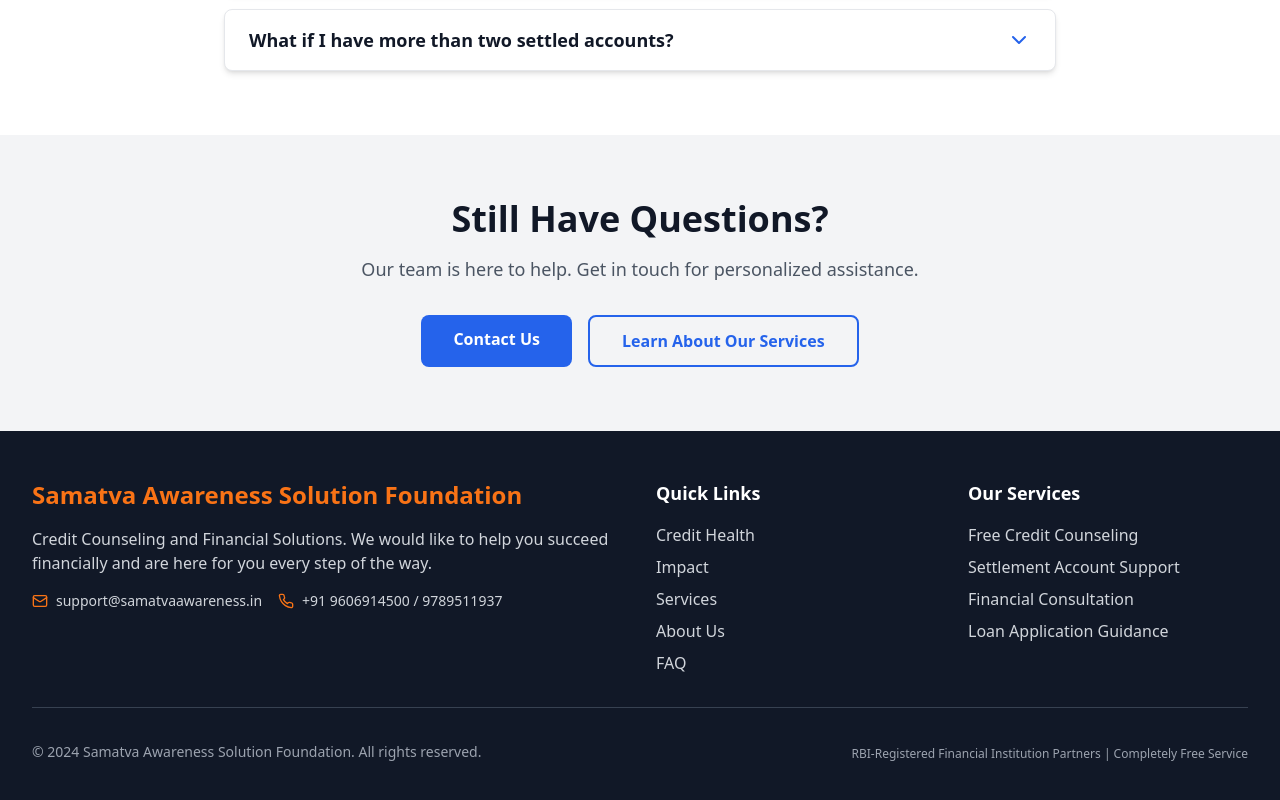
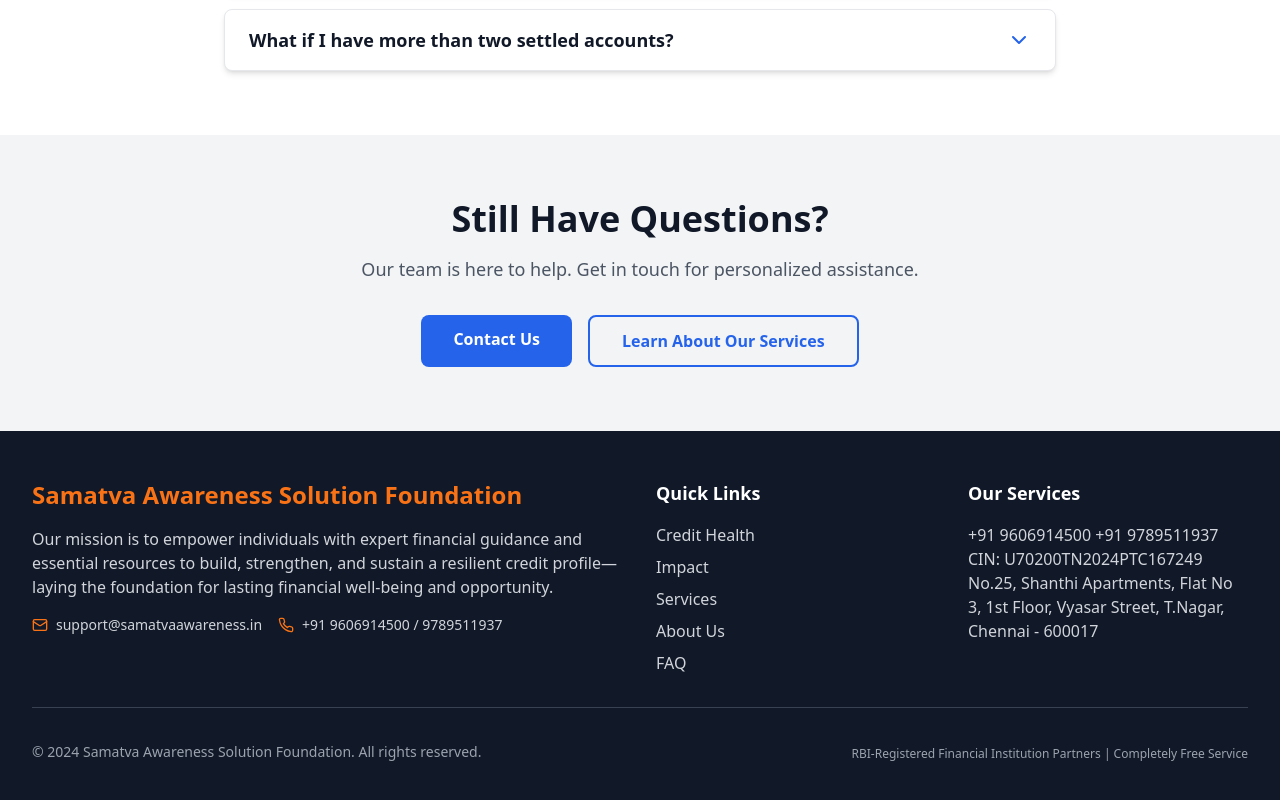
Before and after one commit to GreeseGilbertVijay/soiltecwebsite, a React (Vite) app: page /faq in a window 1280 px wide. Shown: the part 1049-1849 px from the top of the page. Built offline with nearby package versions, Linux system fonts and the light colour scheme.

Commit message:
Visual edit in Lovable
Edited UI in Lovable

```diff
--- a/src/components/Footer.tsx
+++ b/src/components/Footer.tsx
@@ -9,9 +9,7 @@ const Footer = () => {
             <h3 className="text-2xl font-bold text-orange-500 mb-4">
               Samatva Awareness Solution Foundation
             </h3>
-            <p className="text-gray-300 mb-4">
-              Credit Counseling and Financial Solutions. We would like to help you succeed financially and are here for you every step of the way.
-            </p>
+            <p className="text-gray-300 mb-4">Our mission is to empower individuals with expert financial guidance and essential resources to build, strengthen, and sustain a resilient credit profile—laying the foundation for lasting financial well-being and opportunity.</p>
             <div className="flex items-center space-x-4">
               <div className="flex items-center space-x-2">
                 <Mail size={16} className="text-orange-500" />
@@ -40,10 +38,15 @@ const Footer = () => {
           <div>
             <h4 className="text-lg font-semibold mb-4">Our Services</h4>
             <ul className="space-y-2 text-gray-300">
-              <li>Free Credit Counseling</li>
-              <li>Settlement Account Support</li>
-              <li>Financial Consultation</li>
-              <li>Loan Application Guidance</li>
+              <li>
+            </li>
+              <li>
+            </li>
+              <li>+91 9606914500
++91 9789511937
+CIN: U70200TN2024PTC167249 No.25, Shanthi Apartments, Flat No 3, 1st Floor, Vyasar Street, T.Nagar, Chennai - 600017</li>
+              <li>
+            </li>
             </ul>
           </div>
         </div>
```
